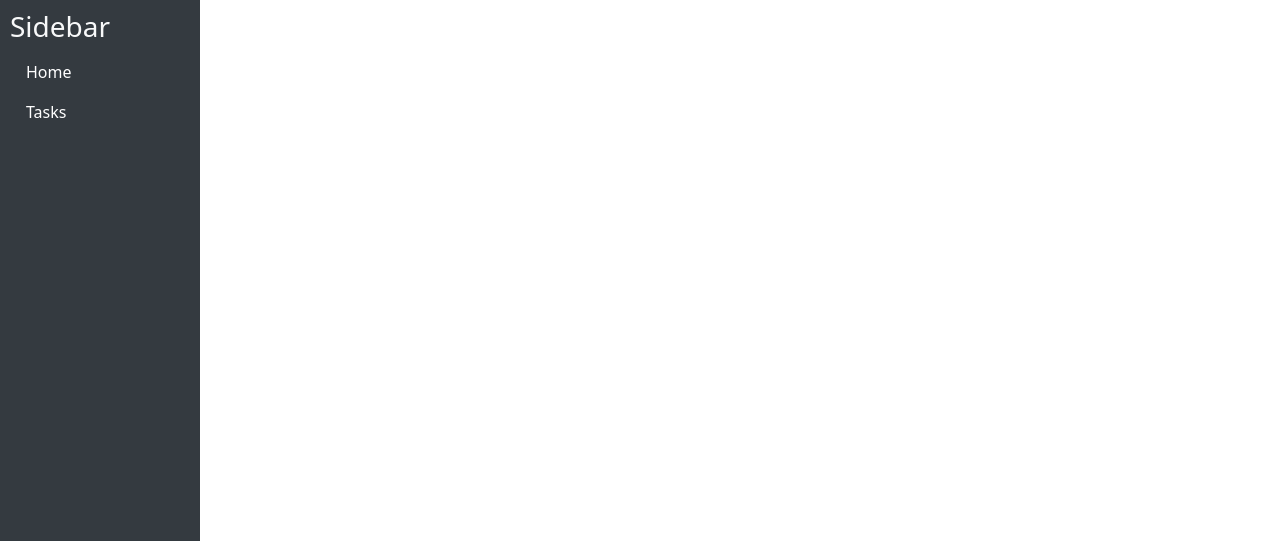
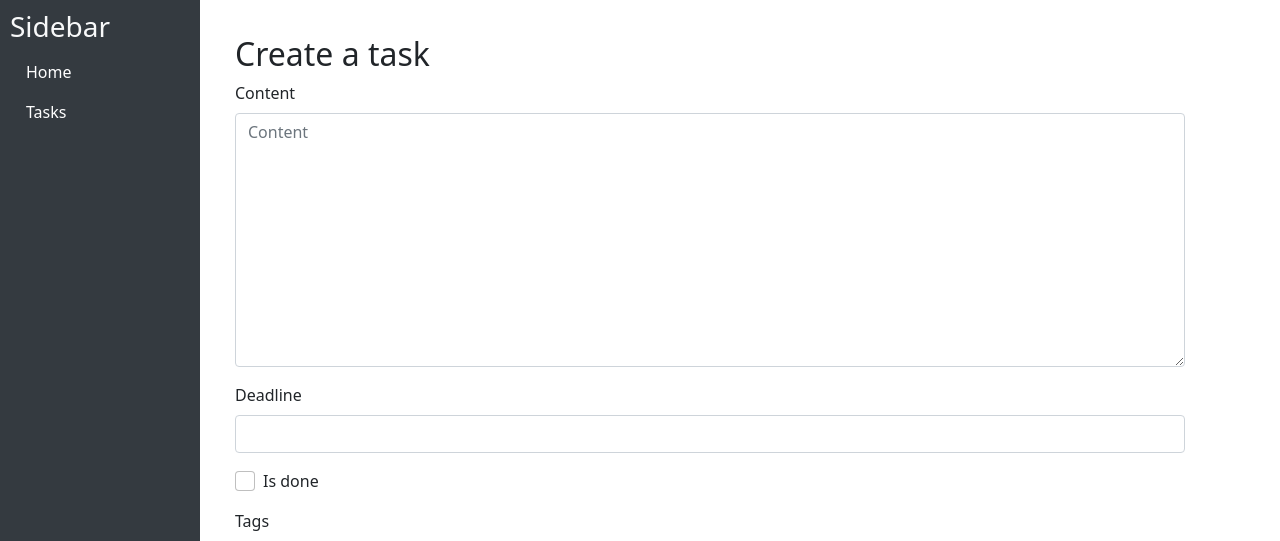
Before and after one commit to VTeteruk/todo-list, a Django app: page /tasks/new/ in a window 1280 px wide. Shown: the top 541 px of the page. Run offline with Django 4.2, Linux system fonts and the light colour scheme; data that the repository does not hold is empty; some libraries are stand-ins or nearby versions.

Commit message:
fix/Add content block to task_form.html

```diff
--- a/templates/todo/task_form.html
+++ b/templates/todo/task_form.html
@@ -10,6 +10,7 @@
 
 {% block title %}{{ object|yesno:"Update,Create" }} task{% endblock %}
 
+{% block content %}
 <div style="margin-right: 60px; padding: 25px">
 <h2>{{ object|yesno:"Update the,Create a" }} task</h2>
 <form action="" method="post" class="form">
@@ -22,3 +23,4 @@
   {% endbuttons %}
 </form>
 </div>
+{% endblock %}
```
